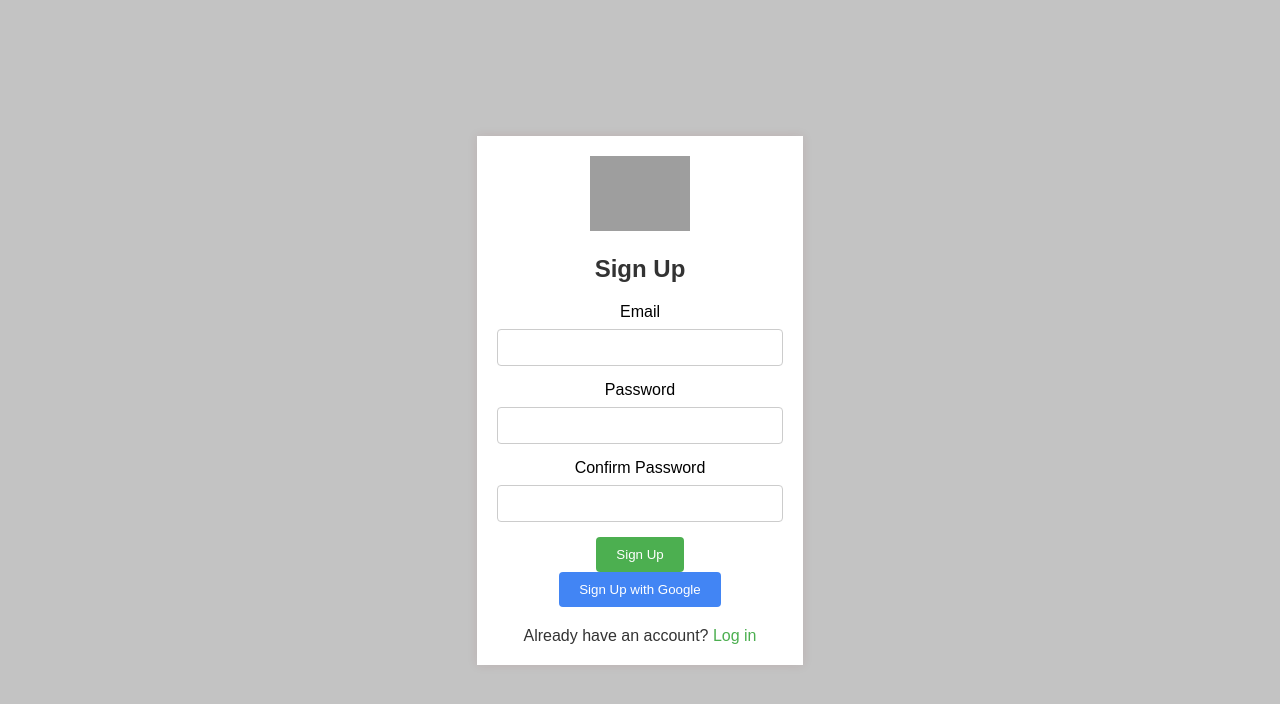
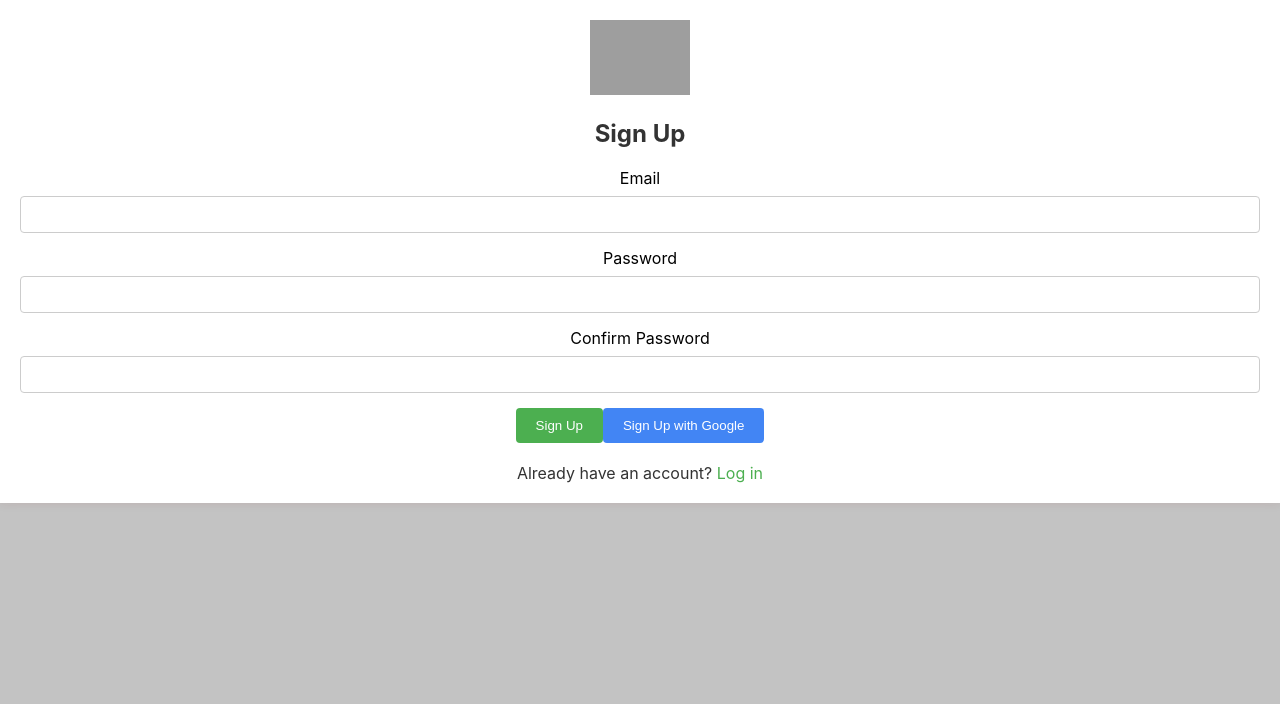
Before and after one commit to austindusa/Code-Enjoyers-Senior-Project, a React (Create React App) app: page /signup in a window 1280 px wide. Shown: the top 704 px of the page. Built offline with nearby package versions, Linux system fonts and the light colour scheme; grey boxes are pictures that could not be loaded.

Commit message:
Fixed Css conflics

```diff
--- a/package.json
+++ b/package.json
@@ -35,5 +35,10 @@
       "last 1 firefox version",
       "last 1 safari version"
     ]
+  },
+  "devDependencies": {
+    "css-loader": "^6.8.1",
+    "postcss-loader": "^7.3.3",
+    "style-loader": "^3.3.3"
   }
 }
--- a/src/components/SignUpForm.jsx
+++ b/src/components/SignUpForm.jsx
@@ -1,4 +1,5 @@
 import React, { useState } from 'react';
+import styles from './SignUpForm.module.css';
 
 const SignUpForm = () => {
   const [email, setEmail] = useState('');
@@ -11,41 +12,44 @@ const SignUpForm = () => {
   };
 
   return (
-    <div className="sign-up-form">
-      <img src="path/to/logo.png" alt="Logo" className="logo" />
+    <div className={styles.signUpForm}>
+      <img src="path/to/logo.png" alt="Logo" className={styles.logo} />
 
-      <h2>Sign Up</h2>
+      <h2 className={styles.heading}>Sign Up</h2>
 
-      <label htmlFor="email">Email</label>
+      <label htmlFor="email" className={styles.label}>Email</label>
       <input
         type="email"
         id="email"
         value={email}
         onChange={(e) => setEmail(e.target.value)}
-      /><br></br>
+        className={styles.input}
+      />
 
-      <label htmlFor="password">Password</label>
+      <label htmlFor="password" className={styles.label}>Password</label>
       <input
         type="password"
         id="password"
         value={password}
         onChange={(e) => setPassword(e.target.value)}
+        className={styles.input}
       />
-        <br></br>
-      <label htmlFor="confirmPassword">Confirm Password</label>
+
+      <label htmlFor="confirmPassword" className={styles.label}>Confirm Password</label>
       <input
         type="password"
         id="confirmPassword"
         value={confirmPassword}
         onChange={(e) => setConfirmPassword(e.target.value)}
+        className={styles.input}
       />
 
-      <button onClick={handleSignUp}>Sign Up</button>
-      <br></br>
-      <button className="google-sign-up">Sign Up with Google</button>
+      <button onClick={handleSignUp} className={styles.button}>Sign Up</button>
 
-      <p>
-        Already have an account? <a href="#">Log in</a>
+      <button className={`${styles.button} ${styles.googleSignUp}`}>Sign Up with Google</button>
+
+      <p className={styles.text}>
+        Already have an account? <a href="#" className={styles.link}>Log in</a>
       </p>
     </div>
   );
--- /dev/null
+++ b/src/components/SignUpForm.module.css
@@ -0,0 +1,109 @@
+/********************************/
+/* CSS for the Sign Up page*/
+/*******************************/
+
+* {
+  box-sizing: border-box;
+  margin: 0;
+  padding: 0;
+}
+
+  /* Apply basic styling to the body */
+  .signUpBody {
+    font-family: 'Arial', sans-serif;
+    background-color: #f4f4f4;
+    display: flex;
+    align-items: center;
+    justify-content: center;
+    height: 100vh;
+    margin: 0;
+  }
+
+  /* Style the sign-up form container */
+  .signUpForm {
+    background-color: #ffffff;
+    box-shadow: 0 0 10px rgba(131, 26, 26, 0.1);
+    padding: 20px;
+    text-align: center;
+  }
+
+  /* Style the logo */
+  .logo {
+    font-weight: bold;
+    width: 100px; /* Adjust the width as needed */
+    margin-bottom: 20px;
+  }
+
+  /* Style the heading */
+  h2 {
+    color: #333333;
+    margin-bottom: 20px;
+  }
+
+  /* Style form labels and inputs */
+  label {
+    display: block;
+    margin-bottom: 8px;
+  }
+
+  input {
+    width: 100%;
+    padding: 10px;
+    margin-bottom: 15px;
+    border: 1px solid #ccc;
+    border-radius: 4px;
+    box-sizing: border-box;
+  }
+
+  /* Style the buttons */
+  button {
+    background-color: #4caf50;
+    color: #ffffff;
+    padding: 10px 20px;
+    border: none;
+    border-radius: 4px;
+    cursor: pointer;
+  }
+
+  button.googleSignUp {
+    background-color: #4285f4;
+  }
+
+  /* Style the separator */
+  .separator {
+    margin: 20px 0;
+    position: relative;
+  }
+
+  .separator:before,
+  .separator:after {
+    content: '';
+    position: absolute;
+    top: 50%;
+    width: 45%;
+    height: 1px;
+    background-color: #ccc;
+  }
+
+  .separator:before {
+    right: 5%;
+  }
+
+  .separator:after {
+    left: 5%;
+  }
+
+  /* Style the "Already have an account?" link */
+  p {
+    margin-top: 20px;
+    color: #333333;
+  }
+
+  a {
+    color: #4caf50;
+    text-decoration: none;
+  }
+
+  a:hover {
+    text-decoration: underline;
+  }
--- a/src/components/searchComponent.jsx
+++ b/src/components/searchComponent.jsx
@@ -1,21 +1,30 @@
 import React, { useRef } from "react";
+import styles from "./searchComponent.module.css";
 
 function SearchBar() {
   return (
-    <div className="container">
+    <div className={styles.container}>
       <div>
-        <h1>
+        <h1 className={styles.container.H1}>
           Find and Rate Your <br />
           Dream Externships
         </h1>
-        <p>
+        <p className={styles.containerP}>
           Discover the best externships and share your experiences with others.
         </p>
       </div>
-      <div className="search-bar">
-        <i className="fas fa-search"></i>
-        <input className="search-input" type="text" placeholder="Search" />
-        <input className="location-input" type="text" placeholder="Location" />
+      <div className={styles.searchBar}>
+        <i className={styles.searchIcon}></i>
+        <input
+          className={styles.searchInput}
+          type="text"
+          placeholder="Search"
+        />
+        <input
+          className={styles.locationInput}
+          type="text"
+          placeholder="Location"
+        />
       </div>
     </div>
   );
--- /dev/null
+++ b/src/components/searchComponent.module.css
@@ -0,0 +1,62 @@
+.container {
+    display: flex;
+    flex-direction: column;
+    justify-content: center;
+    align-items: center;
+    height: 100vh;
+  }
+
+  .containerH1 {
+    color: white;
+    font-size: 3rem;
+    margin-left: 4rem;
+    margin-bottom: 0;
+  }
+
+  .containerP {
+    color: white;
+    font-size: 1.2rem;
+    margin-bottom: 1rem;
+  }
+
+  .locationInput {
+    width: 20rem;
+    padding: 10px;
+    border: none;
+    border-top-right-radius: 18px;
+    border-bottom-right-radius: 18px;
+    margin-left: 1.6px;
+    cursor: pointer;
+    background-image: url("../images/location-icon.jpg");
+    background-repeat: no-repeat;
+    background-size: 15px 15px;
+    padding-left: 25px;
+    background-position: right center;
+    background-position-x: 8px;
+  }
+
+  .searchInput {
+    width: 20rem;
+    padding: 10px;
+    border: none;
+    border-bottom-left-radius: 18px;
+    border-top-left-radius: 18px;
+    margin-left: 1px;
+    cursor: pointer;
+    background-image: url("../images/search-icon.png");
+    background-repeat: no-repeat;
+    background-size: 15px 15px;
+    padding-left: 28px;
+    background-position: left center;
+    background-position-x: 8px;
+  }
+
+  input::placeholder {
+    padding-left: 18px;
+  }
+
+  .searchInput:focus,
+  .locationInput:focus {
+    border: 2px solid #1adeff;
+    outline: none;
+  }
--- a/src/index.css
+++ b/src/index.css
@@ -12,174 +12,3 @@ code {
   font-family: source-code-pro, Menlo, Monaco, Consolas, "Courier New",
     monospace;
 }
-
-.container {
-  display: flex;
-  flex-direction: column;
-  justify-content: center;
-  align-items: center;
-  height: 100vh;
-}
-
-.container h1 {
-  color: white;
-  font-size: 3rem;
-  margin-left: 4rem;
-  margin-bottom: 0;
-}
-
-.container p {
-  color: white;
-  font-size: 1.2rem;
-  margin-bottom: 1rem;
-}
-
-.location-input {
-  width: 20rem;
-  padding: 10px;
-  border: none;
-  border-top-right-radius: 18px;
-  border-bottom-right-radius: 18px;
-  margin-left: 1.6px;
-  cursor: pointer;
-  background-image: url("images/location-icon.jpg");
-  background-repeat: no-repeat;
-  background-size: 15px 15px;
-  padding-left: 25px;
-  background-position: right center;
-  background-position-x: 8px;
-}
-
-.search-input {
-  width: 20rem;
-  padding: 10px;
-  border: none;
-  border-bottom-left-radius: 18px;
-  border-top-left-radius: 18px;
-  margin-left: 1px;
-  cursor: pointer;
-  background-image: url("images/search-icon.png");
-  background-repeat: no-repeat;
-  background-size: 15px 15px;
-  padding-left: 28px;
-  background-position: left center;
-  background-position-x: 8px;
-}
-
-input::placeholder {
-  padding-left: 18px;
-}
-
-.search-input:focus,
-.location-input:focus {
-  border: 2px solid #1adeff;
-  outline: none;
-}
-/********************************/
-/* CSS for the Sign Up page*/
-/*******************************/
-* {
-  box-sizing: border-box;
-  margin: 0;
-  padding: 0;
-}
-
-/* Apply basic styling to the body */
-body {
-  font-family: 'Arial', sans-serif;
-  background-color: #f4f4f4;
-  display: flex;
-  align-items: center;
-  justify-content: center;
-  height: 100vh;
-  margin: 0;
-}
-
-/* Style the sign-up form container */
-.sign-up-form {
-  background-color: #ffffff;
-  box-shadow: 0 0 10px rgba(131, 26, 26, 0.1);
-  padding: 20px;
-  text-align: center;
-}
-
-/* Style the logo */
-.logo {
-  font-weight: bold;
-  width: 100px; /* Adjust the width as needed */
-  margin-bottom: 20px;
-}
-
-/* Style the heading */
-h2 {
-  color: #333333;
-  margin-bottom: 20px;
-}
-
-/* Style form labels and inputs */
-label {
-  display: block;
-  margin-bottom: 8px;
-}
-
-input {
-  width: 100%;
-  padding: 10px;
-  margin-bottom: 15px;
-  border: 1px solid #ccc;
-  border-radius: 4px;
-  box-sizing: border-box;
-}
-
-/* Style the buttons */
-button {
-  background-color: #4caf50;
-  color: #ffffff;
-  padding: 10px 20px;
-  border: none;
-  border-radius: 4px;
-  cursor: pointer;
-}
-
-button.google-sign-up {
-  background-color: #4285f4;
-}
-
-/* Style the separator */
-.separator {
-  margin: 20px 0;
-  position: relative;
-}
-
-.separator:before,
-.separator:after {
-  content: '';
-  position: absolute;
-  top: 50%;
-  width: 45%;
-  height: 1px;
-  background-color: #ccc;
-}
-
-.separator:before {
-  right: 5%;
-}
-
-.separator:after {
-  left: 5%;
-}
-
-/* Style the "Already have an account?" link */
-p {
-  margin-top: 20px;
-  color: #333333;
-}
-
-a {
-  color: #4caf50;
-  text-decoration: none;
-}
-
-a:hover {
-  text-decoration: underline;
-}
```
Also changed, not shown: 1 other file (tests, documents, lock files or other folders).
